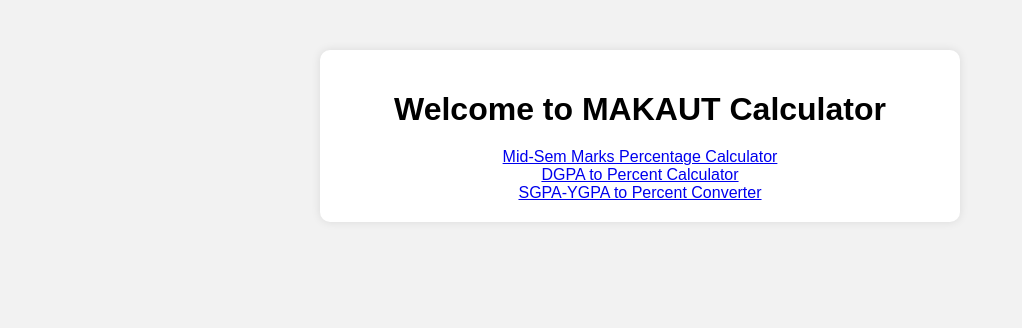
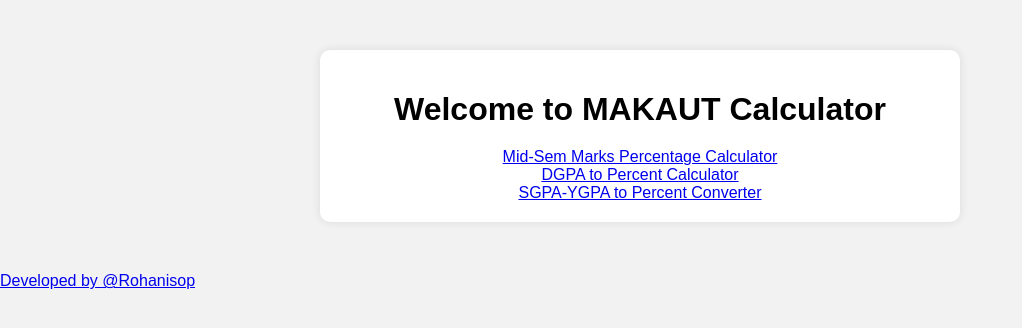
Before and after one commit to 0xRohanisop/MAKAUT-MARKS-CALCULATOR, a plain HTML site: page index.html in a window 1280 px wide. Shown: the whole page, without its empty margins (0-1022 px from the left). Drawn offline with Linux system fonts and the light colour scheme.

Commit message:
add credits

```diff
--- a/index.html
+++ b/index.html
@@ -16,5 +16,8 @@
        <!-- <a href="yearly_marks.html" class="option">Yearly Marks Percentage Calculator</a> -->
     </div>
 </div>
+
+
+<a href="https://www.youtube.com/watch?v=jAYsxwo_MbY"> Developed by @Rohanisop</a>
 </body>
 </html>
```
